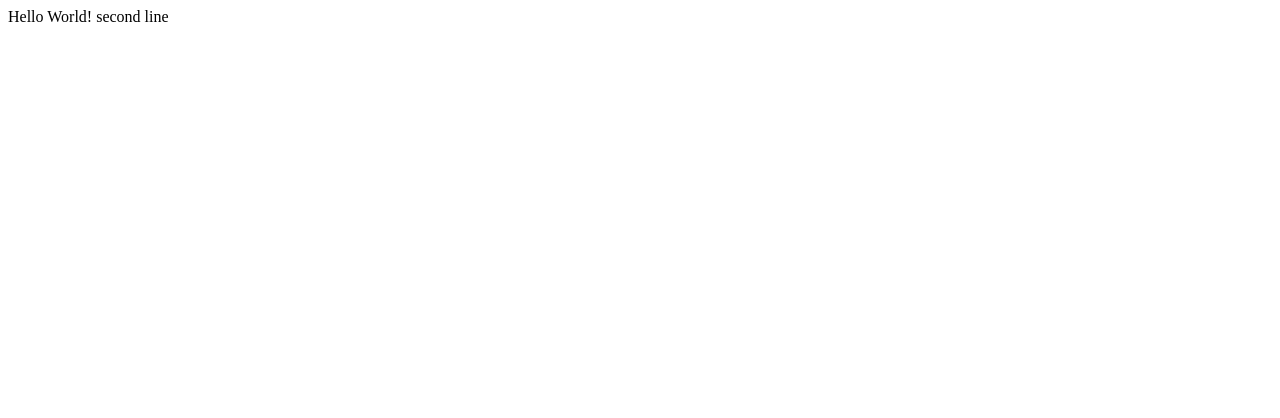
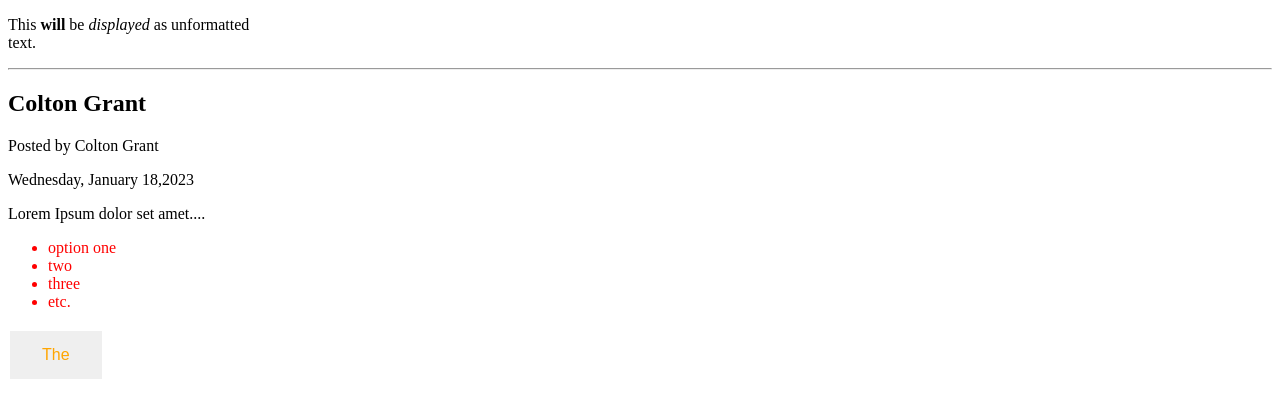
Before and after one commit to ColtonG08/colton-grant-project1, a plain HTML site: page index.html in a window 1280 px wide. Drawn offline with Linux system fonts and the light colour scheme.

Commit message:
added stylesheet

```diff
--- a/index.html
+++ b/index.html
@@ -1,3 +1,31 @@
-Hello World!
-
-second line
+<!DOCTYPE html>
+<html lang="en">
+<head>
+    <meta charset="UTF-8">
+    <meta http-equiv="X-UA-Compatible" content="IE=edge">
+    <meta name="viewport" content="width=device-width, initial-scale=1.0">
+<link rel="stylesheet" type="text/css" href="./css/styles.css"/>
+    <title>I'm on tab</title>
+</head>
+<body>
+<p>This <b>will</b> be <em>displayed</em> as unformatted<br> text.<hr></p>
+<article>
+    <header>
+        <h1>Colton Grant</h1>
+        <p>Posted by Colton Grant</p>
+        <p>Wednesday, January 18,2023</p>
+    </header>
+    <p>Lorem Ipsum dolor set amet....</p>
+</article>
+<div></div>
+<span></span>
+<ul>
+    <li>option one</li>
+    <li>two</li>
+    <li>three</li>
+    <li>etc.</li>
+    </ul>
+    <button>The</button>
+    <img src=""/>
+</body>
+</html>
```
